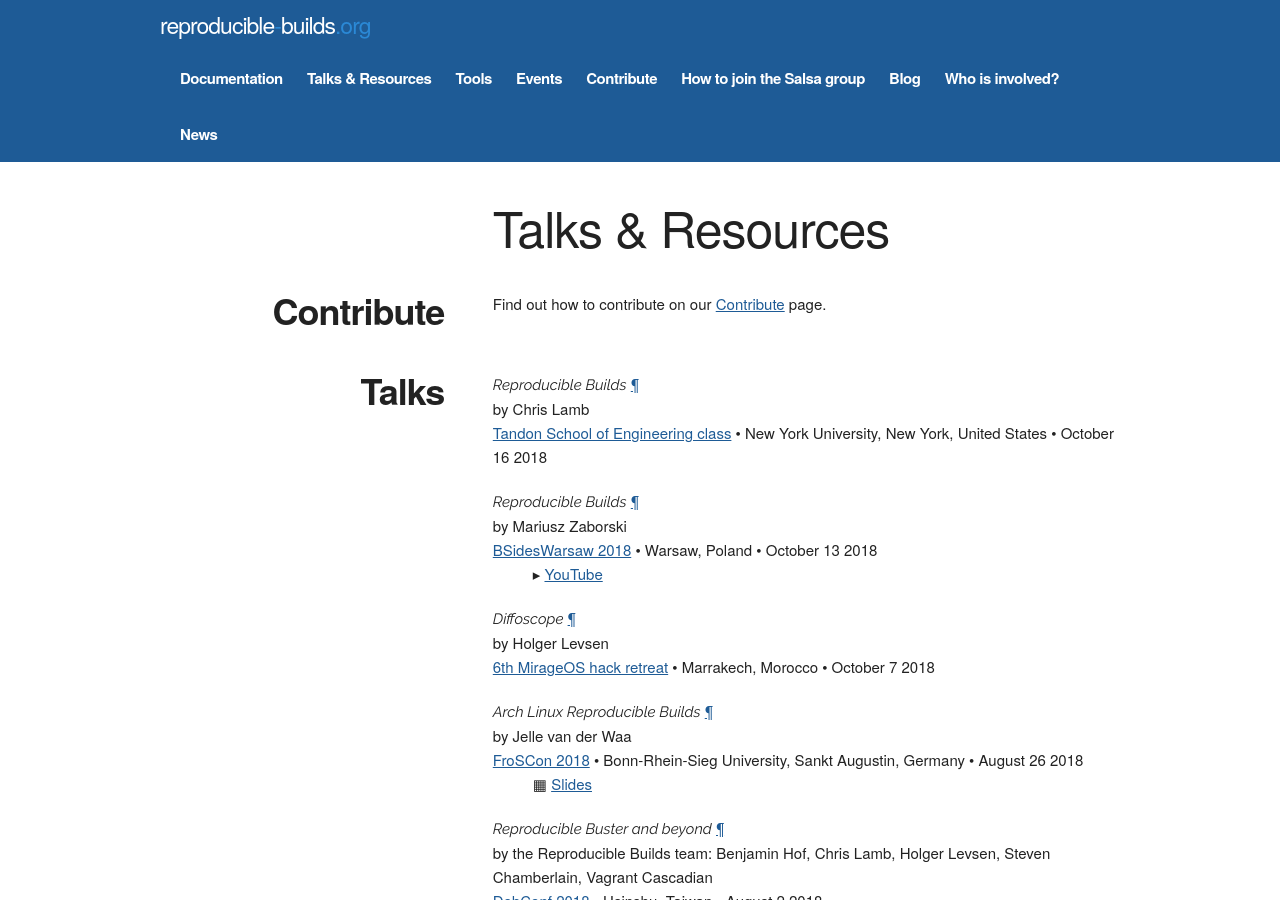
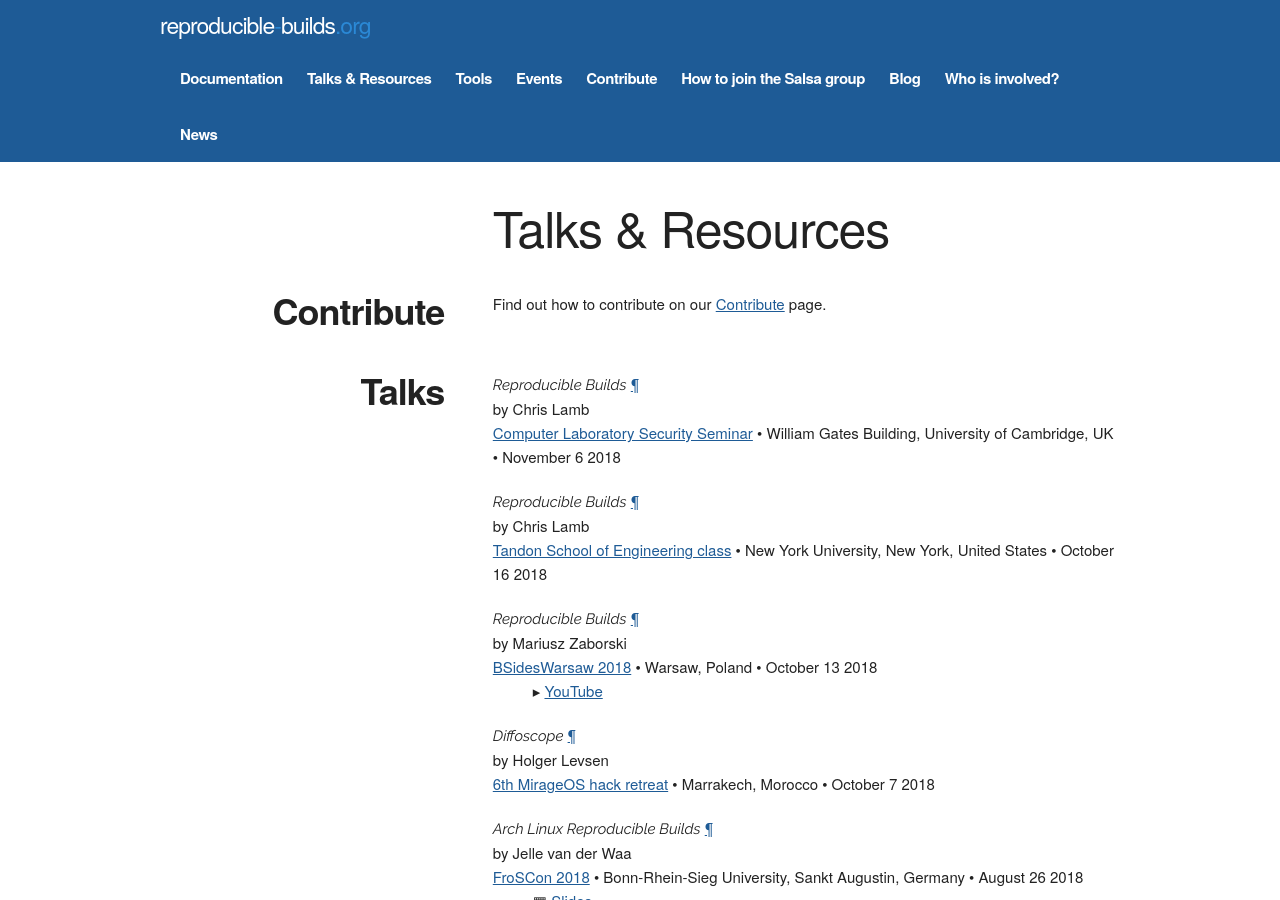
Before and after one commit to prototypefund/reproducible-website, a Jekyll site: the page built from resources.html, in a window 1280 px wide and 900 px high. Built offline with Jekyll 4.4.1, drawn with Linux system fonts in a browser that asks for light colours; some web fonts are replaced.

Commit message:
Add Cambridge University seminar.

```diff
--- a/_data/presentations.yml
+++ b/_data/presentations.yml
@@ -1,3 +1,11 @@
+- title: Reproducible Builds
+  presented_by: Chris Lamb
+  event:
+    url: http://talks.cam.ac.uk/talk/index/114274
+    name: Computer Laboratory Security Seminar
+    date: 2018-11-06
+    location: William Gates Building, University of Cambridge, UK
+
 - title: Reproducible Builds
   presented_by: Chris Lamb
   event:
```
